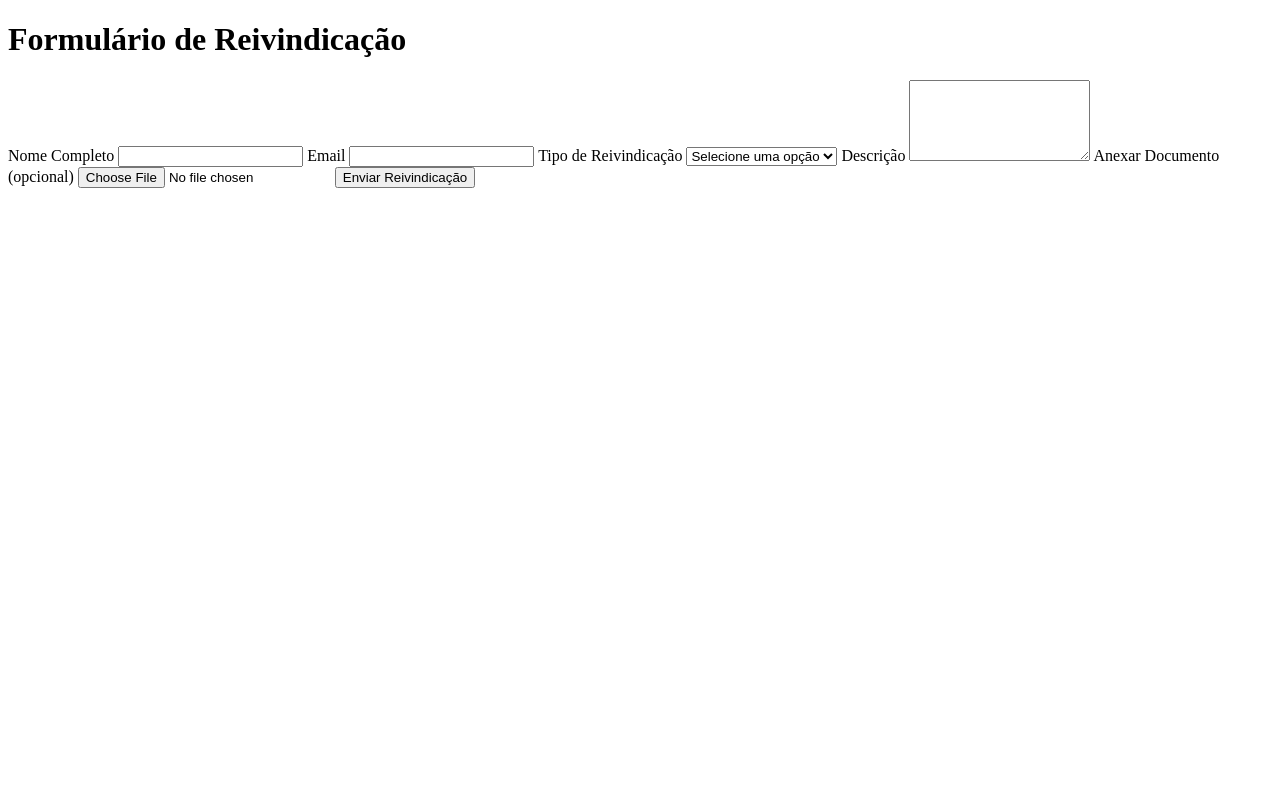
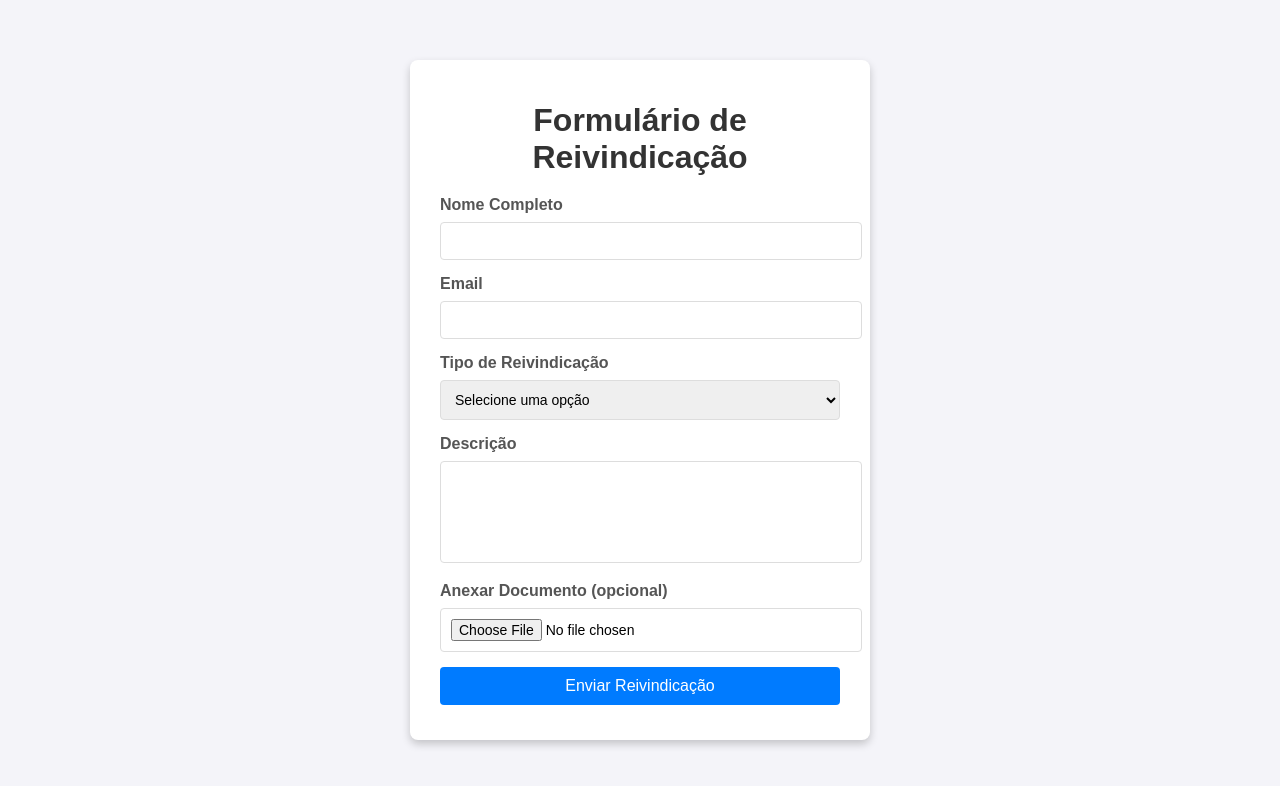
Before and after one commit to hqnicolas/bd2, a website: page public/register-claim.html in a window 1280 px wide. Drawn offline with Linux system fonts and the light colour scheme.

Commit message:
Update register-claim.html

```diff
--- a/public/register-claim.html
+++ b/public/register-claim.html
@@ -4,7 +4,7 @@
   <meta charset="UTF-8">
   <meta name="viewport" content="width=device-width, initial-scale=1.0">
   <title>Formulário de Reivindicação</title>
-  <link rel="stylesheet" href="e-cstyle.css">
+  <link rel="stylesheet" href="r-cstyle.css">
 </head>
 <body>
   <div class="container">
```
